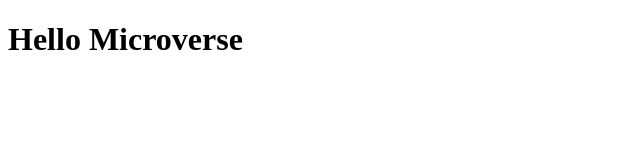
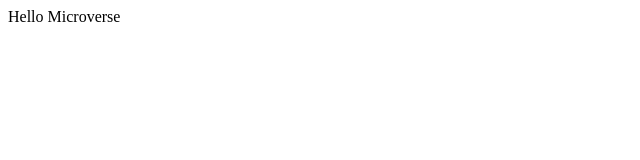
Before and after one commit to aamirkhan2478/hello-microverse, a website: page index.html in a window 1280 px wide. Shown: the whole page, without its empty margins (0-640 px from the left). Drawn offline with Linux system fonts and the light colour scheme.

Commit message:
fix errors

```diff
--- a/index.html
+++ b/index.html
@@ -7,6 +7,6 @@
     <title>Hello Microverse</title>
 </head>
 <body>
-    <h1>Hello Microverse</h1>
+    Hello Microverse
 </body>
 </html>
```
